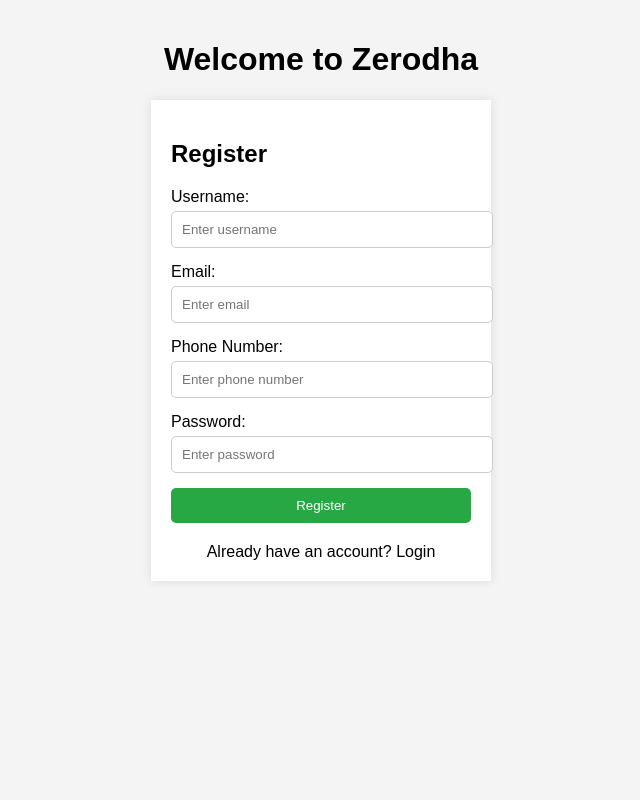
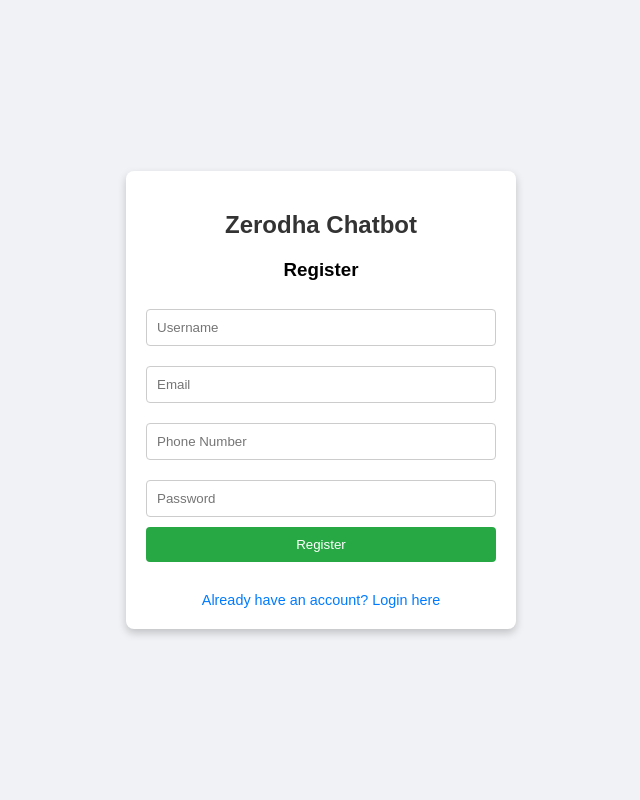
Before and after one commit to siddarthgowda/server_bot, a Flask app: page / in a window 1280 px wide. Shown: the whole page, without its empty margins (319-959 px from the left). Run offline with Flask 3, Linux system fonts and the light colour scheme.

Commit message:
third commit

```diff
--- a/main.py
+++ b/main.py
@@ -45,7 +45,7 @@ def register():
         print("errror:Email is already registered")
         return jsonify({'error': 'Email is already registered'})
 
-    #elif mongo_connection.find_one({"username": username},collection_type='user'):
+    elif mongo_connection.find_one({"username": username},collection_type='user'):
         print("errror:Email is already registered")
         return jsonify({'error': 'Username is already taken'})
     elif mongo_connection.find_one({"phonenumber": phonenumber},collection_type='user'):
@@ -93,7 +93,23 @@ def initial():
     return{"message":"hi,welcome to zerodha ,how can i help you?"}
 
 
+@app.route("/chat",methods=["GET"])
+def chat():
+    user_text=(request.json).get("user_text")
+    unique_id=(request.json).get("unique_id")
+    redis_updated_data=json.loads(redis_data.get_data(unique_id))
 
+    conversation=redis_updated_data.get("conversation_history")
+    user_data=redis_updated_data.get("user_data")
+
+    bot_responce=get_response(user_text,conversation,user_data)
+
+    if len(bot_responce.split('|')>1):
+        if bot_responce('|')[1]=='EOC':
+            mongo_connection.insert_one(redis_updated_data,collection_type='report')
+
+    conversation.append({'role': 'user', 'content': user_text})
+    conversation.append({'role': 'user', 'content': bot_responce})
 
 @app.route('/')
 def index():
--- a/templates/index.html
+++ b/templates/index.html
@@ -3,171 +3,192 @@
 <head>
     <meta charset="UTF-8">
     <meta name="viewport" content="width=device-width, initial-scale=1.0">
-    <title>Register and Login</title>
-    <link rel="stylesheet" href="https://cdnjs.cloudflare.com/ajax/libs/font-awesome/5.15.4/css/all.min.css">
+    <title>Zerodha Chatbot</title>
+    <link rel="stylesheet" href="https://cdnjs.cloudflare.com/ajax/libs/font-awesome/6.0.0-beta3/css/all.min.css">
     <style>
         body {
             font-family: Arial, sans-serif;
-            background-color: #f4f4f4;
+            background-color: #f0f2f5;
+            display: flex;
+            justify-content: center;
+            align-items: center;
+            height: 100vh;
             margin: 0;
+        }
+        .container {
+            width: 350px;
+            background-color: #fff;
             padding: 20px;
-        }
-        h1 {
+            box-shadow: 0 4px 8px rgba(0, 0, 0, 0.2);
+            border-radius: 8px;
             text-align: center;
         }
-        .container {
-            width: 300px;
-            margin: auto;
-            background: white;
-            padding: 20px;
-            box-shadow: 0 0 10px rgba(0, 0, 0, 0.1);
+        h2 {
+            color: #333;
         }
-        .form-group {
-            margin-bottom: 15px;
+        .tab {
+            display: none;
         }
-        .form-group label {
+        .tab.active {
             display: block;
-            margin-bottom: 5px;
         }
-        .form-group input {
+        input[type="text"], input[type="password"], input[type="email"] {
             width: 100%;
             padding: 10px;
+            margin: 10px 0;
+            box-sizing: border-box;
             border: 1px solid #ccc;
-            border-radius: 5px;
+            border-radius: 4px;
         }
-        .btn {
+        button {
             width: 100%;
             padding: 10px;
             background-color: #28a745;
+            color: #fff;
             border: none;
-            color: white;
-            border-radius: 5px;
+            border-radius: 4px;
             cursor: pointer;
         }
-        .btn:hover {
+        button:hover {
             background-color: #218838;
         }
-        .error-message {
+        .message {
+            margin-top: 20px;
             color: red;
-            text-align: center;
+        }
+        .toggle-btn {
+            color: #007bff;
+            cursor: pointer;
+            font-size: 0.9em;
             margin-top: 10px;
+            display: inline-block;
         }
-        .success-message {
-            color: green;
-            text-align: center;
-            margin-top: 10px;
-        }
-        .toggle {
-            text-align: center;
-            margin-top: 20px;
+        .toggle-btn:hover {
+            text-decoration: underline;
         }
     </style>
 </head>
 <body>
 
-    <h1>Welcome to Zerodha</h1>
+<div class="container">
+    <h2>Zerodha Chatbot</h2>
 
-    <div class="container">
-        <div id="register-form">
-            <h2>Register</h2>
-            <div class="form-group">
-                <label for="username">Username:</label>
-                <input type="text" id="username" placeholder="Enter username">
-            </div>
-            <div class="form-group">
-                <label for="email">Email:</label>
-                <input type="email" id="email" placeholder="Enter email">
-            </div>
-            <div class="form-group">
-                <label for="phonenumber">Phone Number:</label>
-                <input type="text" id="phonenumber" placeholder="Enter phone number">
-            </div>
-            <div class="form-group">
-                <label for="password">Password:</label>
-                <input type="password" id="password" placeholder="Enter password">
-            </div>
-            <button class="btn" onclick="register()">Register</button>
-            <div class="error-message" id="register-error"></div>
-            <div class="success-message" id="register-success"></div>
+    <!-- Registration Form -->
+    <div id="registerTab" class="tab active">
+        <h3>Register</h3>
+        <input type="text" id="username" placeholder="Username" required>
+        <input type="email" id="email" placeholder="Email" required>
+        <input type="text" id="phonenumber" placeholder="Phone Number" required>
+        <input type="password" id="password" placeholder="Password" required>
+        <button onclick="registerUser()">Register</button>
+        <div class="message" id="registerErrorMessage"></div> <!-- Error message container -->
+        <div class="toggle-btn" onclick="switchTab('loginTab')">Already have an account? Login here</div>
     </div>
 
-        <div id="login-form" style="display:none;">
-            <h2>Login</h2>
-            <div class="form-group">
-                <label for="login-username">Username:</label>
-                <input type="text" id="login-username" placeholder="Enter username">
-            </div>
-            <div class="form-group">
-                <label for="login-password">Password:</label>
-                <input type="password" id="login-password" placeholder="Enter password">
-            </div>
-            <button class="btn" onclick="login()">Login</button>
-            <div class="error-message" id="login-error"></div>
-            <div class="success-message" id="login-success"></div>
+    <!-- Login Form -->
+    <div id="loginTab" class="tab">
+        <h3>Login</h3>
+        <input type="text" id="loginUsername" placeholder="Username" required>
+        <input type="password" id="loginPassword" placeholder="Password" required>
+        <button onclick="loginUser()">Login</button>
+        <div class="message" id="loginErrorMessage"></div> <!-- Error message container -->
+        <div class="toggle-btn" onclick="switchTab('registerTab')">Don't have an account? Register here</div>
     </div>
 
-        <div class="toggle">
-            <span id="toggle-text" onclick="toggleForms()" style="cursor:pointer;">Already have an account? Login</span>
+    <!-- Chat Box -->
+    <div id="chatTab" class="tab">
+        <h3>Chat with Zerodha Bot</h3>
+        <div class="message" id="responseMessage"></div>
+        <input type="text" id="userText" placeholder="Type a message...">
+        <button onclick="sendMessage()">Send</button>
     </div>
 </div>
 
 <script>
-        async function register() {
-            const username = document.getElementById('username').value;
-            const email = document.getElementById('email').value;
-            const phonenumber = document.getElementById('phonenumber').value;
-            const password = document.getElementById('password').value;
+    function switchTab(tabId) {
+        document.querySelectorAll('.tab').forEach(tab => {
+            tab.classList.remove('active');
+        });
+        document.getElementById(tabId).classList.add('active');
+    }
+
+    async function registerUser() {
+        const data = {
+            username: document.getElementById('username').value,
+            email: document.getElementById('email').value,
+            phonenumber: document.getElementById('phonenumber').value,
+            password: document.getElementById('password').value
+        };
 
         const response = await fetch('/register', {
             method: 'POST',
             headers: {
-                    'Content-Type': 'application/json',
+                'Content-Type': 'application/json'
             },
-                body: JSON.stringify({ username, email, phonenumber, password }),
+            body: JSON.stringify(data)
         });
 
         const result = await response.json();
-            document.getElementById('register-error').innerText = result.error || '';
-            document.getElementById('register-success').innerText = result.message || '';
+
+        // Check for error message
+        const registerErrorMessage = document.getElementById('registerErrorMessage');
+        registerErrorMessage.innerText = ''; // Clear previous messages
+
+        if (result.error) {
+            registerErrorMessage.innerText = result.error;
+            registerErrorMessage.style.color = "red";  // Style error message in red
+        } else if (result.message) {
+            registerErrorMessage.innerText = result.message; // Show success message
+            registerErrorMessage.style.color = "green"; // Style success message in green
+            switchTab('loginTab');  // Navigate to the login tab if registration is successful
+        }
     }
 
-        async function login() {
-            const username = document.getElementById('login-username').value;
-            const password = document.getElementById('login-password').value;
+    async function loginUser() {
+        const data = {
+            username: document.getElementById('loginUsername').value,
+            password: document.getElementById('loginPassword').value
+        };
 
         const response = await fetch('/login', {
             method: 'POST',
             headers: {
-                    'Content-Type': 'application/json',
+                'Content-Type': 'application/json'
             },
-                body: JSON.stringify({ username, password }),
+            body: JSON.stringify(data)
         });
 
         const result = await response.json();
-            document.getElementById('login-error').innerText = result.message || '';
-            document.getElementById('login-success').innerText = result.success || '';
+
+        // Check for login message
+        const loginErrorMessage = document.getElementById('loginErrorMessage');
+        loginErrorMessage.innerText = ''; // Clear previous messages
+
+        if (result.error) {
+            loginErrorMessage.innerText = result.error;
+            loginErrorMessage.style.color = "red";  // Style error message in red
+        } else if (result.message) {
+            loginErrorMessage.innerText = result.message; // Show success message
+            localStorage.setItem('unique_id', result.unique_id);
+            switchTab('chatTab');  // Navigate to the chat tab if login is successful
+        }
     }
 
-        function toggleForms() {
-            const registerForm = document.getElementById('register-form');
-            const loginForm = document.getElementById('login-form');
-            const toggleText = document.getElementById('toggle-text');
+    async function sendMessage() {
+        const userText = document.getElementById('userText').value;
+        const unique_id = localStorage.getItem('unique_id');
 
-            if (registerForm.style.display === 'none') {
-                registerForm.style.display = 'block';
-                loginForm.style.display = 'none';
-                toggleText.innerText = 'Already have an account? Login';
-            } else {
-                registerForm.style.display = 'none';
-                loginForm.style.display = 'block';
-                toggleText.innerText = 'Don\'t have an account? Register';
-            }
+        const response = await fetch('/chat', {
+            method: 'POST',
+            headers: {
+                'Content-Type': 'application/json'
+            },
+            body: JSON.stringify({ user_text: userText, unique_id: unique_id })
+        });
 
-            // Clear any messages
-            document.getElementById('register-error').innerText = '';
-            document.getElementById('register-success').innerText = '';
-            document.getElementById('login-error').innerText = '';
-            document.getElementById('login-success').innerText = '';
+        const result = await response.json();
+        document.getElementById('responseMessage').innerText = result.response;
+        document.getElementById('userText').value = ''; // Clear input after sending
     }
 </script>
 
```
Lines whose indentation alone changed are shown as unchanged.
